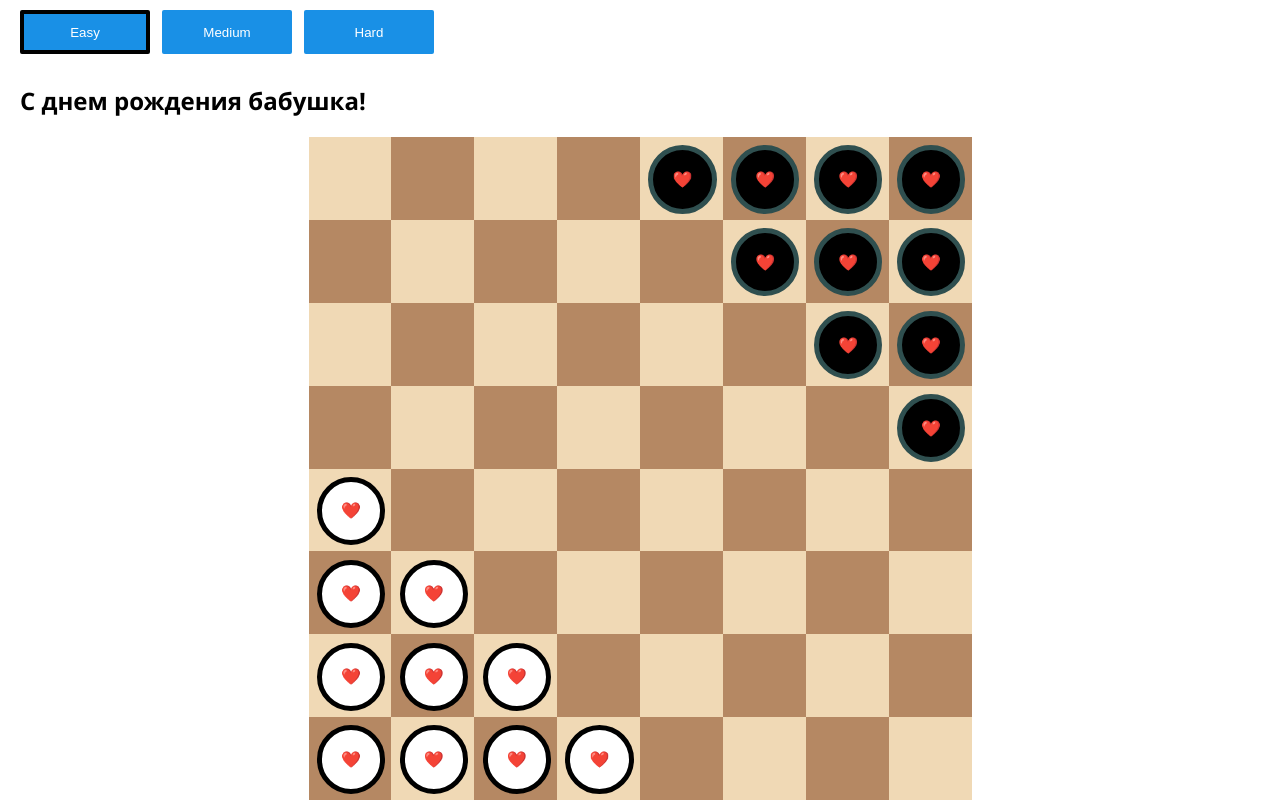
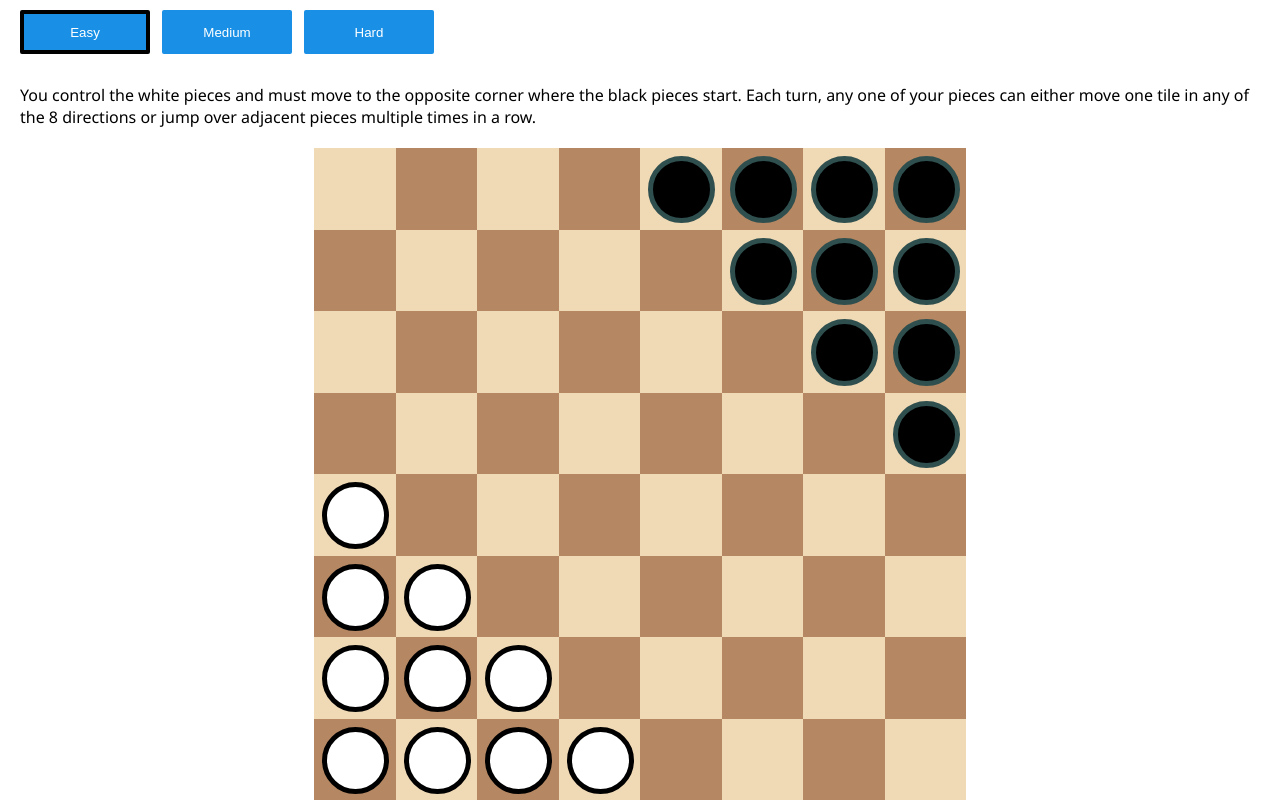
Before and after one commit to Bulmenisaurus/corners-ai, a website with bundled scripts: page index.html in a window 1280 px wide. Built offline with nearby package versions, Linux system fonts and the light colour scheme.

Commit message:
revert bday changes

```diff
--- a/index.html
+++ b/index.html
@@ -22,7 +22,6 @@
                 <button id="hard">Hard</button>
             </div>
         </div>
-        <h2>С днем рождения бабушка!</h2>
         <div id="description">
             You control the white pieces and must move to the opposite corner where the black pieces
             start. Each turn, any one of your pieces can either move one tile in any of the 8
--- a/src/interactiveBoard.ts
+++ b/src/interactiveBoard.ts
@@ -95,10 +95,6 @@ export class InteractiveBoard {
             this.board.setPiece(x, y, piece);
 
             const pieceElement = document.createElement('div');
-            const heartContainer = document.createElement('span');
-            heartContainer.innerText = '❤️';
-            pieceElement.appendChild(heartContainer);
-
             pieceElement.classList.add('piece');
             pieceElement.dataset.pieceType = piece;
             pieceElement.dataset.x = x.toString();
--- a/src/style.css
+++ b/src/style.css
@@ -55,14 +55,9 @@ main {
     border-color: black;
 }
 
-#description,
-h2 {
+#description {
     font-family: 'Segoe UI', Tahoma, Geneva, Verdana, sans-serif;
     padding: 20px;
-}
-
-#description {
-    display: none;
 }
 
 #board-container {
@@ -144,14 +139,6 @@ h2 {
     background-color: white;
     border-color: black;
 }
-.piece {
-    display: grid;
-    place-items: center;
-}
-
-.piece span {
-    text-align: center;
-}
 
 #board-container .piece[data-piece-type='none'] {
     display: none;
```
Also changed, not shown: dist/index.js.
